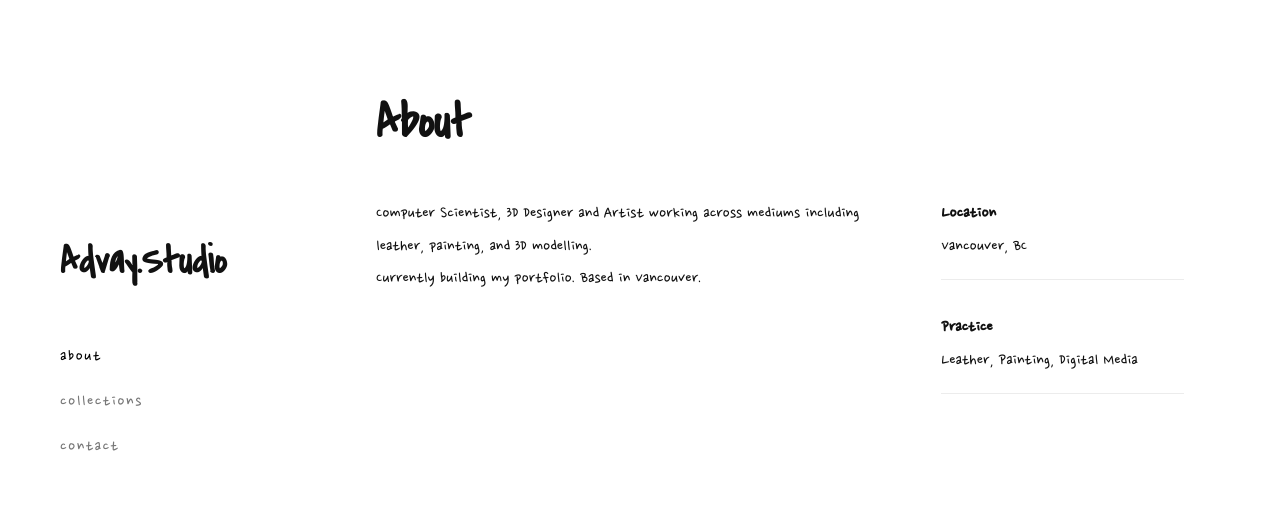
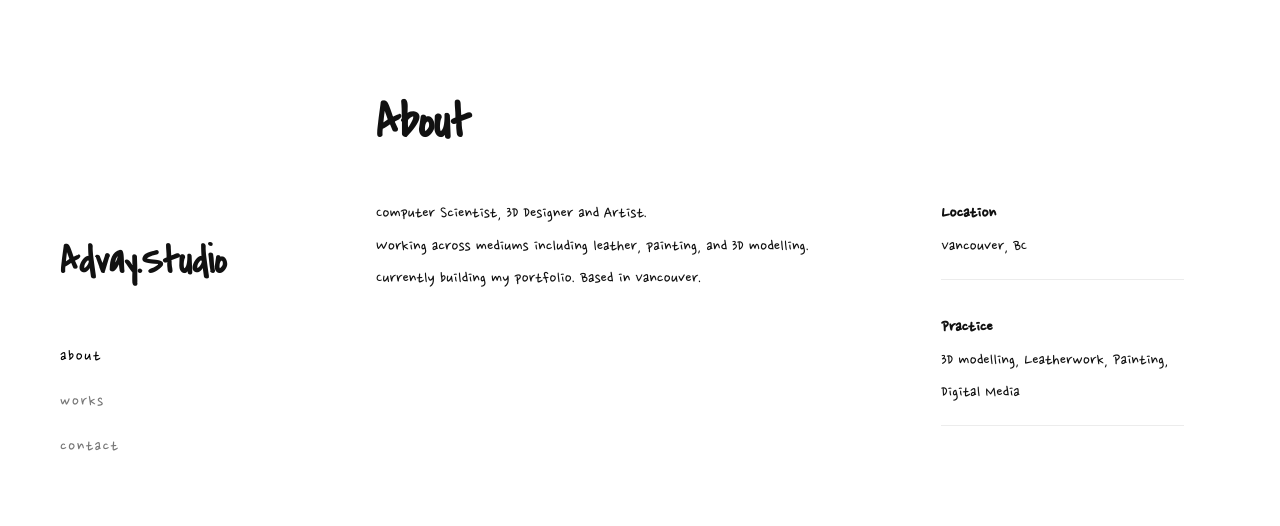
Before and after one commit to advayy/advay-studio, a website built with Vite: page index.html in a window 1280 px wide. Both pictures are taken after a click on the link "about". Shown: the top 526 px of the page. Built offline with nearby package versions, Linux system fonts and the light colour scheme.

Commit message:
more updates

```diff
--- a/index.html
+++ b/index.html
@@ -20,7 +20,7 @@
 
             <ul class="nav-menu">
                 <li><a href="#about" class="nav-link" data-page="about">About</a></li>
-                <li><a href="#collections" class="nav-link" data-page="collections">Collections</a></li>
+                <li><a href="#works" class="nav-link" data-page="works">Works</a></li>
                 <li><a href="#contact" class="nav-link" data-page="contact">Contact</a></li>
             </ul>
 
@@ -41,7 +41,7 @@
             <section id="home" class="page home-page active" data-page="home">
                 <div class="content-grid">
                     <div class="hero-section">
-                        <p class="tagline">Vancouver based artist working in leather</p>
+                        <!-- <p class="tagline">Vancouver based artist working in leather</p> -->
                         <div class="work-card">
                             <img src="./assets/skinandbone.png" alt="Featured work">
                         </div>
@@ -53,7 +53,8 @@
                                         <h2>About</h2>
 <div class="content-grid">
                     <div class="about-text">
-                        <p>Computer Scientist, 3D Designer and Artist working across mediums including leather, painting, and 3D modelling.</p>
+                        <p>Computer Scientist, 3D Designer and Artist.</p>
+                        <p>Working across mediums including leather, painting, and 3D modelling.</p>
                         <p>Currently building my portfolio. Based in Vancouver.</p>
                     </div>
                     <div class="about-sidebar">
@@ -63,18 +64,18 @@
                         </div>
                         <div class="info-block">
                             <h4>Practice</h4>
-                            <p>Leather, Painting, Digital Media</p>
+                            <p> 3D modelling, Leatherwork, Painting, Digital Media</p>
                         </div>
                     </div>
                 </div>
             </section>
 
-            <!-- Collections Page -->
-            <section id="collections" class="page collections-page" data-page="collections">
+            <!-- works Page -->
+            <section id="works" class="page works-page" data-page="works">
                 <div class="content-full">
-                    <h2>Collections & Exhibitions</h2>
+                    <h2>Works & Exhibitions</h2>
 
-                    <div class="collections-wrapper">
+                    <div class="works-wrapper">
                         <!-- Works Grid -->
                         <div class="works-section">
                             <h3>Works</h3>
--- a/src/styles/main.css
+++ b/src/styles/main.css
@@ -40,7 +40,7 @@ width:180px;gap:2rem;background:#fff}
 .content-container{margin-left:280px;flex:1}
 .page{display:none;padding:5rem 6rem}
 .page.active{display:block}
-.content-grid,.collections-wrapper{display:grid;grid-template-columns:2fr 1fr;gap:5rem}
+.content-grid,.works-wrapper{display:grid;grid-template-columns:2fr 1fr;gap:5rem}
 .hero-section h2{font-size:4rem}
 .tagline{max-width:600px;color:#555}
 .work-card,.work-item,.modal-image{background:#00000000}
@@ -67,7 +67,7 @@ width:180px;gap:2rem;background:#fff}
 .modal-meta{margin-top:2rem;border-top:1px solid var(--color-line);padding-top:1rem}
 .meta-item{display:flex;justify-content:space-between;padding:.5rem 0}
 @media(max-width:1024px){
-.content-grid,.collections-wrapper,.modal-inner{grid-template-columns:1fr}
+.content-grid,.works-wrapper,.modal-inner{grid-template-columns:1fr}
 .sidebar-nav{left:30px}
 .content-container{margin-left:220px}
 }
```
Also changed, not shown: dist/assets/index-8JVNHAFs.css, dist/index.html.
